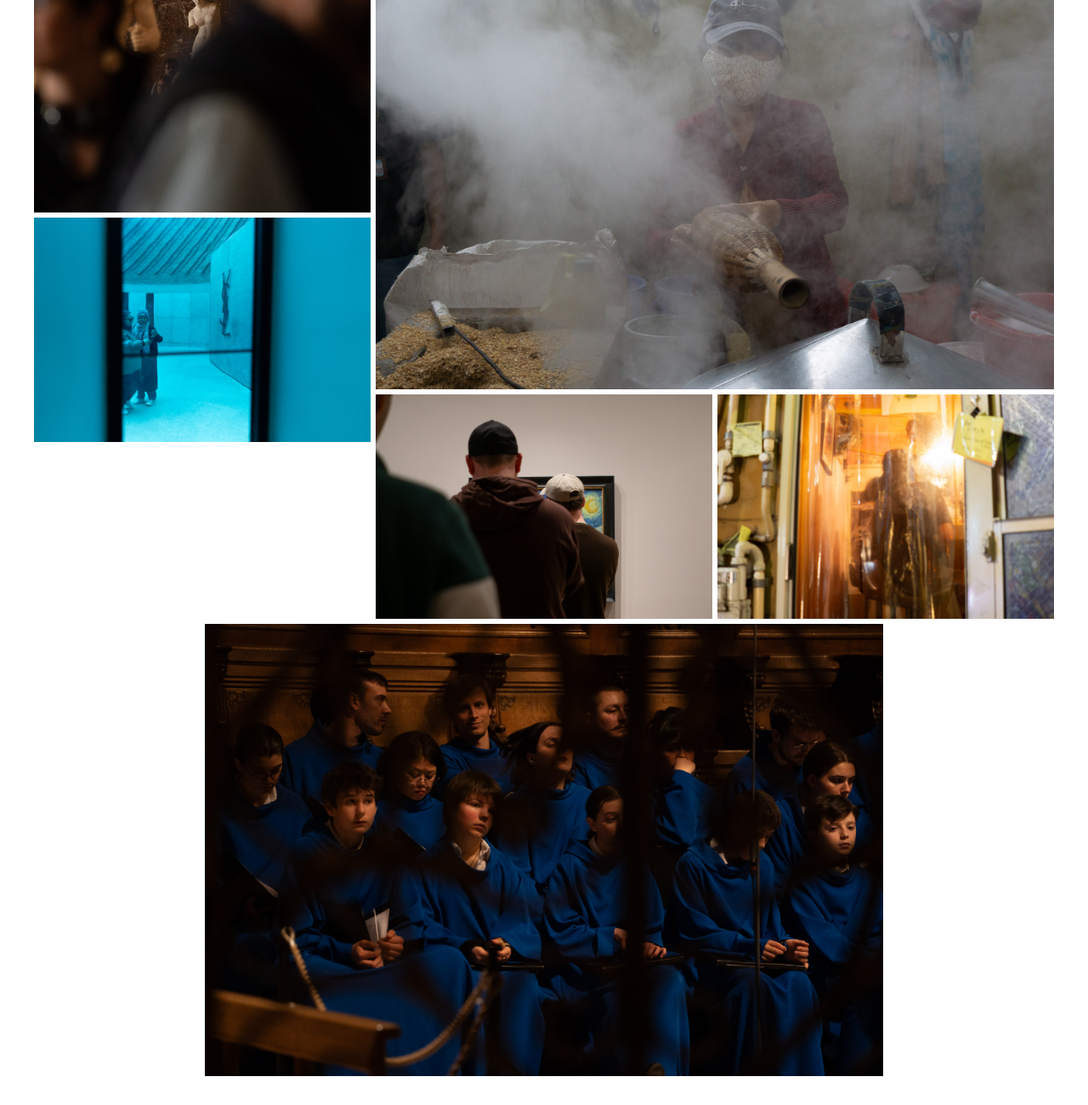
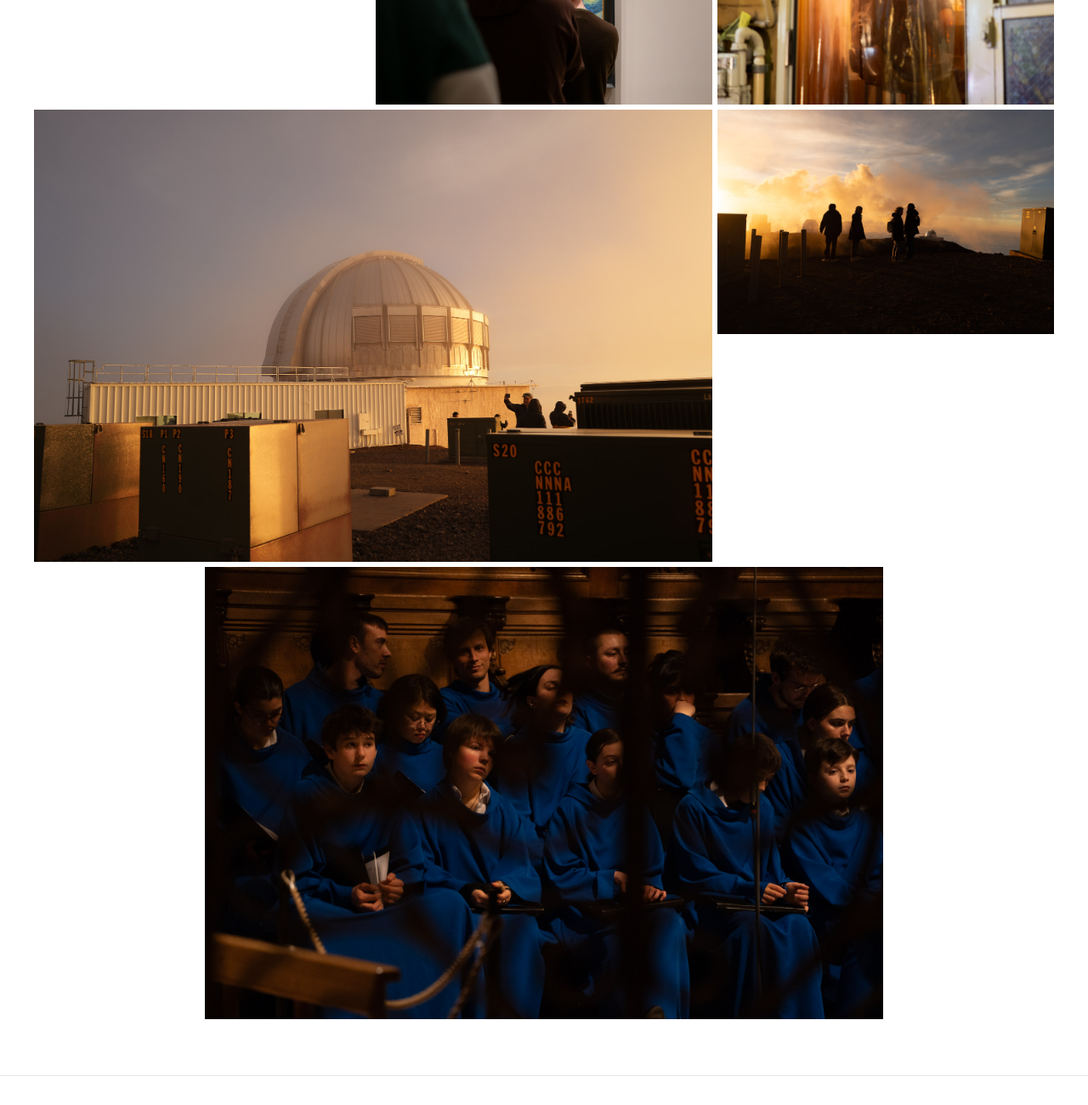
Before and after one commit to liamalandrucco/lia.malandrucco, a plain HTML site: page index.html in a window 1280 px wide. Shown: the part 6100-7400 px from the top of the page at 85% size. Drawn offline with nearby package versions, Linux system fonts and the light colour scheme; a web font is replaced by a local one.

Commit message:
Add files via upload

```diff
--- a/index.html
+++ b/index.html
@@ -394,7 +394,7 @@ const chapters = {
   storto: [
     { src: "foto/DSC04865.jpg", loc: "Parigi, 2026", half: true, group: "row1", align: "bottom" },
     { src: "foto/DSC04638.jpg", loc: "La Habana, 2022", half: true, group: "row1", align: "bottom" },
-    { src: "foto/DSC08565.jpg", loc: "Baa Atoll, 2024" },
+    { src: "foto/DSC08565.jpg", loc: "Atollo di Baa, 2024" },
     { src: "foto/DSC05365.jpg", loc: "La Habana, 2022" },
     { src: "foto/DSC05811.jpg", loc: "Hanoi, 2024" },
     { src: "foto/DSC00420.jpg", loc: "Los Angeles, 2025", featured: true },
@@ -407,14 +407,14 @@ const chapters = {
     { src: "foto/DSC04969.jpg", loc: "La Habana, 2022", small: true },
     { src: "foto/DSC09186.jpg", loc: "Hong Kong, 2024" },
     { src: "foto/DSC06381.jpg", loc: "Hoi An, 2024", small: true },
-    { src: "foto/DSC09549.jpg", loc: "Seoul, 2024", small: true },
+    { src: "foto/DSC09549.jpg", loc: "Seul, 2024"},
     { src: "foto/DSC06606.jpg", loc: "Phnom Penh, 2024" },
     { src: "foto/DSC02598.jpg", loc: "Marrakech, 2025", small: true },
     { src: "foto/DSC04283.jpg", loc: "Parigi, 2026", featured: true },
     { src: "foto/DSC04437.jpg", loc: "Parigi, 2026", small: true },
     { src: "foto/DSC04858.jpg", loc: "Parigi, 2026", featured: true },
-    { src: "foto/DSC09530.jpg", loc: "Seoul, 2024", featured: true },
-    { src: "foto/DSC09789.jpg", loc: "Seoul, 2024"},
+    { src: "foto/DSC09530.jpg", loc: "Seul, 2024"},
+    { src: "foto/DSC09789.jpg", loc: "Seul, 2024"},
     { src: "foto/DSC01115.jpg", loc: "Kayenta, 2025", featured: true }
   ],
   attraverso: [
@@ -424,8 +424,10 @@ const chapters = {
     { src: "foto/DSC06527.jpg", loc: "Mekong Delta, 2024", featured: true },
     { src: "foto/DSC02841.jpg", loc: "Marrakech, 2025" },
     { src: "foto/DSC09082-2.jpg", loc: "New York, 2024" },
+    { src: "foto/DSC02032.jpg", loc: "Mauna Kea, 2025", featured: true},
     { src: "foto/DSC04588.jpg", loc: "Parigi, 2026", featured: true, center: true },
     { src: "foto/DSC09983.jpg", loc: "Tokyo, 2025"},
+    { src: "foto/DSC02033.jpg", loc: "Mauna Kea, 2025"},
   ]
 };
 
```
Also changed, not shown: foto/DSC02032.jpg (added), foto/DSC02033.jpg (added), foto/DSC02034.jpg (added).
